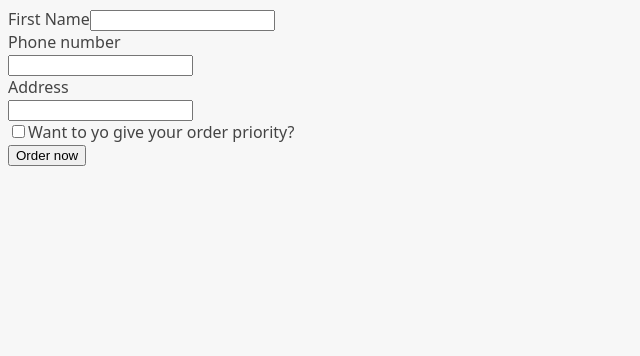
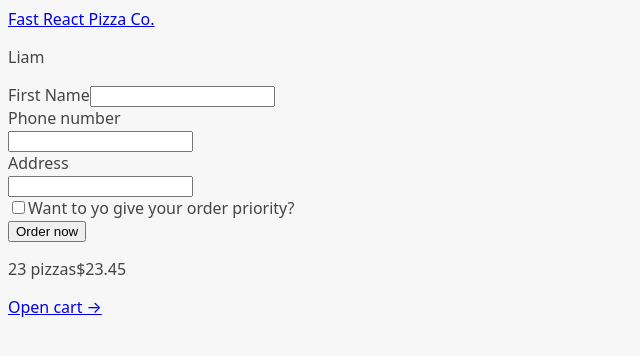
Before and after one commit to liamjameswatson/fast-react-pizza, a React (Vite) app: page /order/new in a window 1280 px wide. Shown: the top 356 px of the page, without its empty margins (0-640 px from the left). Built offline with nearby package versions, Linux system fonts and the light colour scheme.

Commit message:
App layout added, with children/Outlet

```diff
--- a/src/features/cart/CartOverview.jsx
+++ b/src/features/cart/CartOverview.jsx
@@ -1,3 +1,5 @@
+import { Link } from "react-router-dom";
+
 function CartOverview() {
   return (
     <div>
@@ -5,7 +7,7 @@
         <span>23 pizzas</span>
         <span>$23.45</span>
       </p>
-      <a href="#">Open cart &rarr;</a>
+      <Link to='/cart'>Open cart &rarr;</Link>
     </div>
   );
 }
--- /dev/null
+++ b/src/ui/AppLayout.jsx
@@ -0,0 +1,20 @@
+import {Outlet} from "react-router-dom";
+
+import Header from "./Header";
+import CartOverview from "../features/cart/CartOverview";
+
+function AppLayout() {
+  return (
+    <div>
+      <Header />
+
+      <main>
+        <Outlet />
+      </main>
+
+      <CartOverview />
+    </div>
+  );
+}
+
+export default AppLayout;
--- /dev/null
+++ b/src/ui/Header.jsx
@@ -0,0 +1,13 @@
+import { Link } from "react-router-dom";
+
+function Header() {
+  return (
+    <header>
+      <Link to="/">Fast React Pizza Co.</Link>
+
+      <p>Liam</p>
+    </header>
+  );
+}
+
+export default Header;
```
Also changed, not shown: src/App.jsx (+10 -5 lines).
